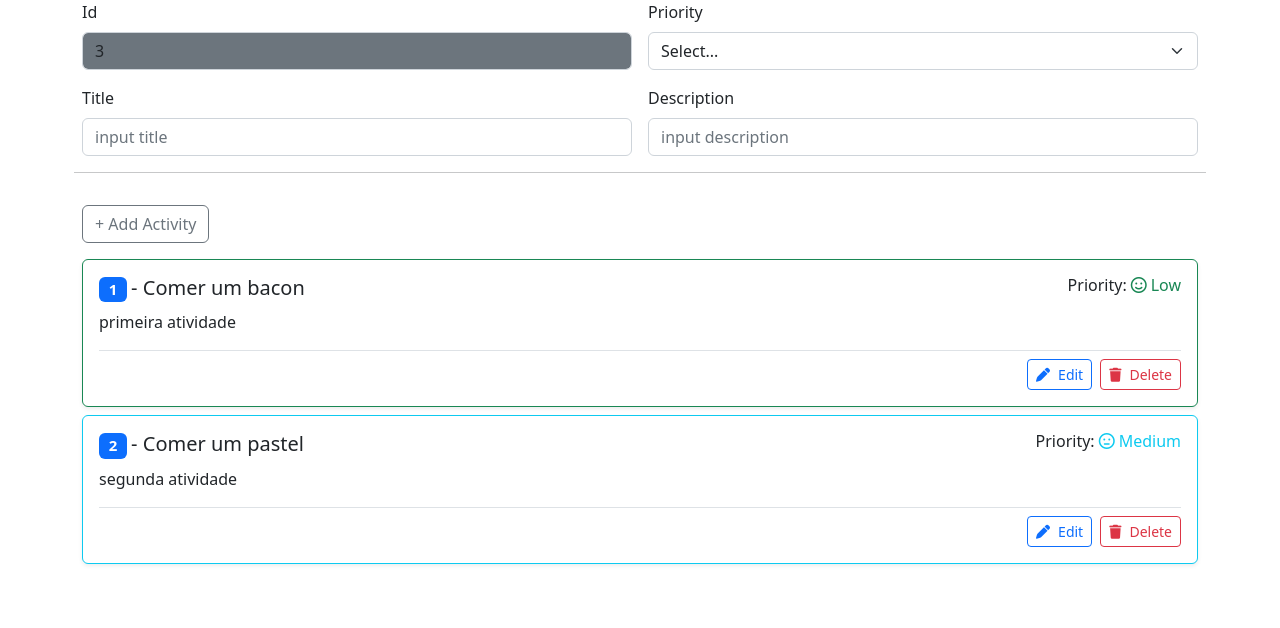
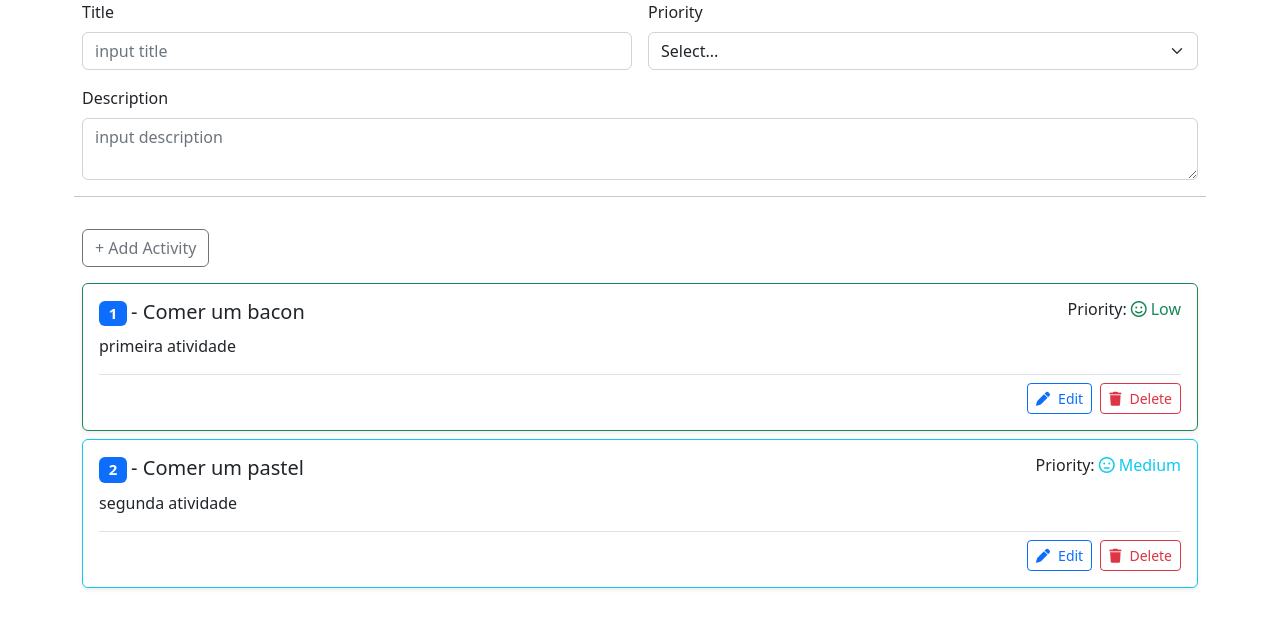
Before and after one commit to rodrigol01/FullStack-ASP-.NET-REACTJS, a React (Create React App) app: page / in a window 1280 px wide. Shown: the top 628 px of the page. Built offline with nearby package versions, Linux system fonts and the light colour scheme.

Commit message:
starting to use useStatte hook

```diff
--- a/src/App.js
+++ b/src/App.js
@@ -20,18 +20,21 @@ let initialState = [
 
 function App() {
   const [activities, setActivities] = useState(initialState);
-  const [activity, setActivity] = useState(initialState);
+  const [activity, setActivity] = useState({});
 
   function addActivity(e) {
     e.preventDefault();
     const activity = {
-      id: document.getElementById("id").value,
+      id:
+        Math.max.apply(
+          Math,
+          activities.map((item) => item.id)
+        ) + 1,
       priority: document.getElementById("priority").value,
       title: document.getElementById("title").value,
       description: document.getElementById("description").value,
     };
 
-    console.log(activity);
     //first execution: add initial state
     //second execution: add initial state + activity
     setActivities([...activities, { ...activity }]);
--- a/src/components/AcitivityForm.js
+++ b/src/components/AcitivityForm.js
@@ -1,36 +1,58 @@
-import React from "react";
+import { useState, useEffect } from "react";
+
+const initialActivity = {
+  id: 0,
+  title: '',
+  priority: 0,
+  description: '',
+}
 
 export default function AcitivityForm(props) {
 
+  useEffect(() => {
+    console.log('a')
+  }, [props.selectedActivity])
+
+
+  const [activity, setActivity] = useState(actualActivity());
+
   const inputTextHandler = (e) => {
-    const {name, value} = e.target;
+    const { name, value } = e.target;
 
-    console.log(value)
+    setActivity({ ...activity, [name]: value });
+  };
+
+  function actualActivity(){
+    if (props.selectedActivity.id !== 0)
+      return props.selectedActivity;
+    else
+      return initialActivity;
   }
 
   return (
     <form className="row g-3">
       <div className="col-md-6">
-        <label className="form-label">Id</label>
+        <label className="form-label">Title</label>
         <input
-          name="id"
-          id="id"
+          id="title"
           type="text"
-          className="form-control bg-secondary"
-          placeholder="input id"
+          className="form-control"
+          placeholder="input title"
+          name="title"
           onChange={inputTextHandler}
-          value={
-            Math.max.apply(
-              Math,
-              props.activities.map((item) => item.id)
-            ) + 1
-          }
-        ></input>
+          value={activity.title}
+        />
       </div>
 
       <div className="col-md-6">
         <label className="form-label">Priority</label>
-        <select id="priority" className="form-select">
+        <select
+          id="priority"
+          className="form-select"
+          name="priority"
+          onChange={inputTextHandler}
+          value={activity.priority}
+        >
           <option defaultValue={0}>Select...</option>
           <option value={1}>Low</option>
           <option value={2}>Medium</option>
@@ -38,23 +60,16 @@ export default function AcitivityForm(props) {
         </select>
       </div>
 
-      <div className="col-md-6">
-        <label className="form-label">Title</label>
-        <input
-          id="title"
-          type="text"
-          className="form-control"
-          placeholder="input title"
-        />
-      </div>
-
-      <div className="col-md-6">
+      <div className="col-md-12">
         <label className="form-label">Description</label>
-        <input
+        <textarea
           id="description"
           type="text"
           className="form-control"
           placeholder="input description"
+          name="description"
+          onChange={inputTextHandler}
+          value={activity.description}
         />
       </div>
       <hr />
--- a/src/components/Activity.js
+++ b/src/components/Activity.js
@@ -57,11 +57,11 @@ export default function Activity(props) {
         </div>
         <p className="card-text">{props.act.description}</p>
         <div className="d-flex justify-content-end border-top pt-2 m-0">
-          <button className="btn btn-sm btn-outline-primary me-2 ">
-            <i
-              className="fas fa-pen me-2"
-              onClick={() => props.getActivity(props.act.id)}
-            ></i>
+          <button
+            className="btn btn-sm btn-outline-primary me-2 "
+            onClick={() => props.getActivity(props.act.id)}
+          >
+            <i className="fas fa-pen me-2"></i>
             Edit
           </button>
           <button
```
